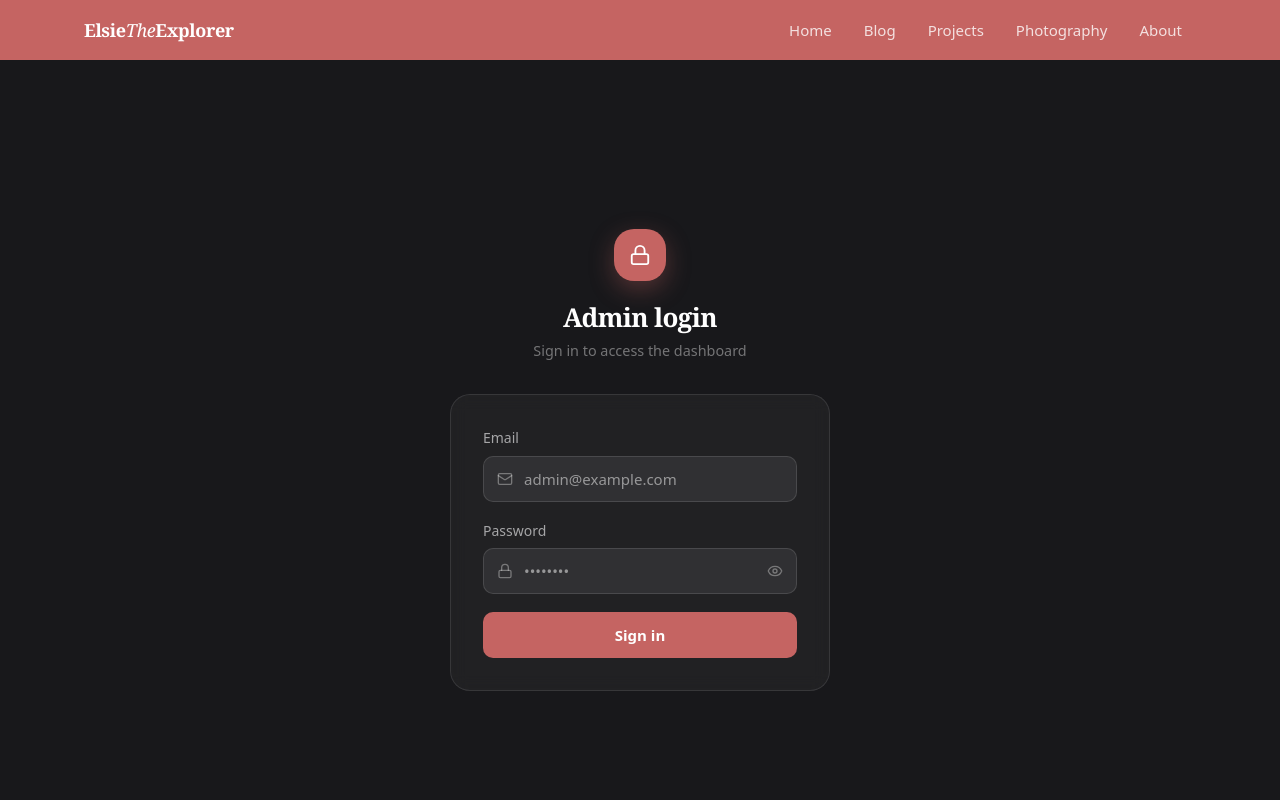
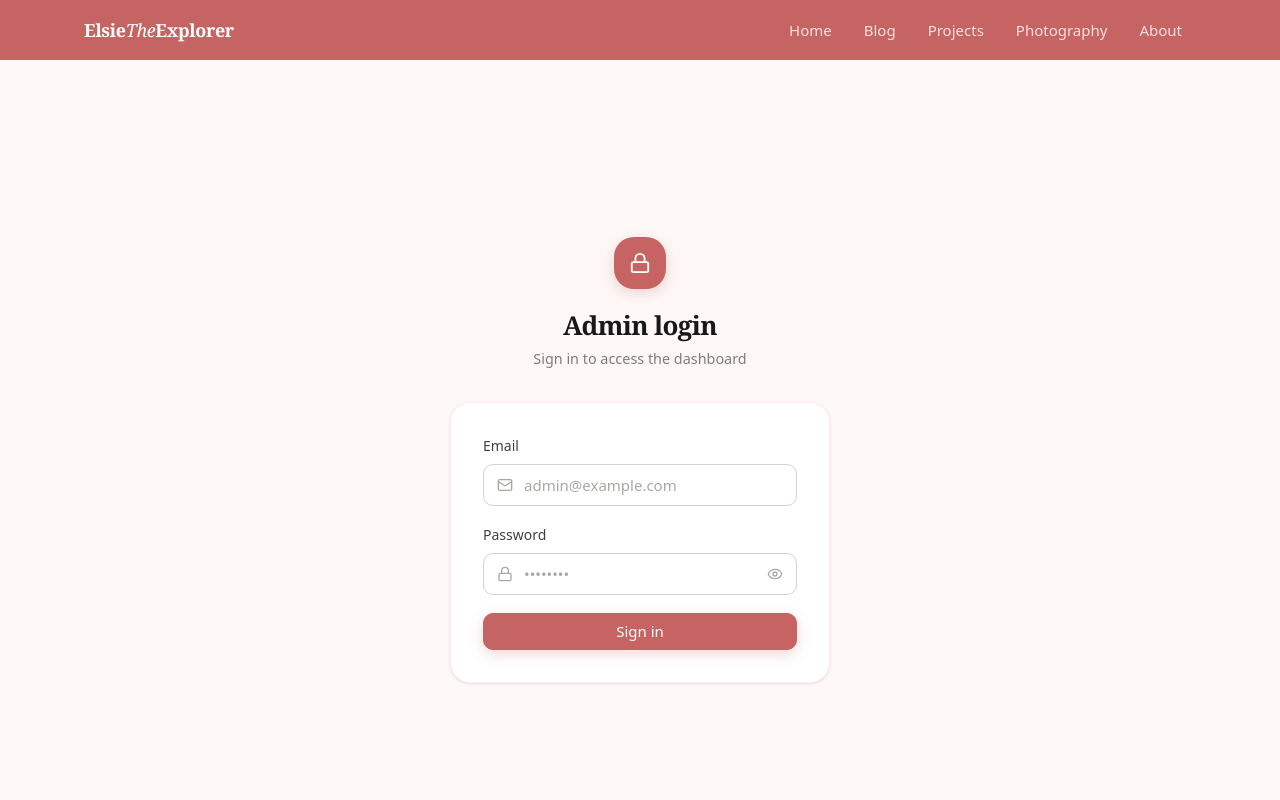
Before and after one commit to elsieok/elsietheexplorer, a Next.js app: page /admin/login in a window 1280 px wide. Shown: the top 800 px of the page. Built offline with nearby package versions, Linux system fonts and the light colour scheme.

Commit message:
chore: formatting

```diff
--- a/app/admin/login/page.js
+++ b/app/admin/login/page.js
@@ -39,7 +39,7 @@ export default function AdminLogin() {
     <div
       style={{
         minHeight: "100vh",
-        background: "var(--gray-900)",
+        background: "var(--bg-page)",
         display: "flex",
         alignItems: "center",
         justifyContent: "center",
@@ -61,7 +61,7 @@ export default function AdminLogin() {
               justifyContent: "center",
               marginInline: "auto",
               marginBottom: "1.25rem",
-              boxShadow: "0 8px 24px rgba(197,100,98,0.35)",
+              boxShadow: "var(--shadow-brand)",
             }}
           >
             <Lock size={22} color="white" strokeWidth={2} />
@@ -71,33 +71,27 @@ export default function AdminLogin() {
               fontFamily: "var(--font-serif)",
               fontWeight: 700,
               fontSize: "1.625rem",
-              color: "white",
+              color: "var(--gray-900)",
               letterSpacing: "-0.025em",
               marginBottom: "0.375rem",
             }}
           >
             Admin login
           </h1>
-          <p style={{ color: "rgba(255,255,255,0.4)", fontSize: "0.9rem", margin: 0 }}>
+          <p style={{ color: "var(--gray-500)", fontSize: "0.9rem", margin: 0 }}>
             Sign in to access the dashboard
           </p>
         </div>
 
         {/* Card */}
         <div
+          className="card"
           style={{
-            background: "rgba(255,255,255,0.04)",
-            border: "1px solid rgba(255,255,255,0.1)",
-            borderRadius: "var(--radius-xl)",
             padding: "2rem",
-            backdropFilter: "blur(8px)",
           }}
         >
           {error && (
-            <div
-              className="alert alert-danger"
-              style={{ marginBottom: "1.25rem", background: "rgba(239,68,68,0.1)", borderColor: "rgba(239,68,68,0.25)", color: "#fca5a5" }}
-            >
+            <div className="alert alert-danger" style={{ marginBottom: "1.25rem" }}>
               {error}
             </div>
           )}
@@ -106,10 +100,7 @@ export default function AdminLogin() {
 
             {/* Email */}
             <div>
-              <label
-                htmlFor="email"
-                style={{ display: "block", fontSize: "0.875rem", fontWeight: 500, color: "rgba(255,255,255,0.6)", marginBottom: "0.375rem" }}
-              >
+              <label htmlFor="email" className="form-label">
                 Email
               </label>
               <div style={{ position: "relative" }}>
@@ -120,7 +111,7 @@ export default function AdminLogin() {
                     left: "0.875rem",
                     top: "50%",
                     transform: "translateY(-50%)",
-                    color: "rgba(255,255,255,0.35)",
+                    color: "var(--gray-400)",
                     pointerEvents: "none",
                   }}
                 />
@@ -131,31 +122,15 @@ export default function AdminLogin() {
                   value={formData.email}
                   onChange={e => setFormData(p => ({ ...p, email: e.target.value }))}
                   placeholder="admin@example.com"
-                  style={{
-                    display: "block",
-                    width: "100%",
-                    padding: "0.625rem 0.875rem 0.625rem 2.5rem",
-                    background: "rgba(255,255,255,0.07)",
-                    border: "1px solid rgba(255,255,255,0.12)",
-                    borderRadius: "var(--radius-md)",
-                    color: "white",
-                    fontSize: "0.9375rem",
-                    fontFamily: "var(--font-sans)",
-                    outline: "none",
-                    transition: "border-color 150ms ease, box-shadow 150ms ease",
-                  }}
-                  onFocus={e => { e.target.style.borderColor = "var(--brand-400)"; e.target.style.boxShadow = "0 0 0 3px rgba(197,100,98,0.2)"; }}
-                  onBlur={e => { e.target.style.borderColor = "rgba(255,255,255,0.12)"; e.target.style.boxShadow = "none"; }}
+                  className="form-input"
+                  style={{ paddingLeft: "2.5rem" }}
                 />
               </div>
             </div>
 
             {/* Password */}
             <div>
-              <label
-                htmlFor="password"
-                style={{ display: "block", fontSize: "0.875rem", fontWeight: 500, color: "rgba(255,255,255,0.6)", marginBottom: "0.375rem" }}
-              >
+              <label htmlFor="password" className="form-label">
                 Password
               </label>
               <div style={{ position: "relative" }}>
@@ -166,7 +141,7 @@ export default function AdminLogin() {
                     left: "0.875rem",
                     top: "50%",
                     transform: "translateY(-50%)",
-                    color: "rgba(255,255,255,0.35)",
+                    color: "var(--gray-400)",
                     pointerEvents: "none",
                   }}
                 />
@@ -177,21 +152,8 @@ export default function AdminLogin() {
                   value={formData.password}
                   onChange={e => setFormData(p => ({ ...p, password: e.target.value }))}
                   placeholder="••••••••"
-                  style={{
-                    display: "block",
-                    width: "100%",
-                    padding: "0.625rem 2.5rem 0.625rem 2.5rem",
-                    background: "rgba(255,255,255,0.07)",
-                    border: "1px solid rgba(255,255,255,0.12)",
-                    borderRadius: "var(--radius-md)",
-                    color: "white",
-                    fontSize: "0.9375rem",
-                    fontFamily: "var(--font-sans)",
-                    outline: "none",
-                    transition: "border-color 150ms ease, box-shadow 150ms ease",
-                  }}
-                  onFocus={e => { e.target.style.borderColor = "var(--brand-400)"; e.target.style.boxShadow = "0 0 0 3px rgba(197,100,98,0.2)"; }}
-                  onBlur={e => { e.target.style.borderColor = "rgba(255,255,255,0.12)"; e.target.style.boxShadow = "none"; }}
+                  className="form-input"
+                  style={{ paddingLeft: "2.5rem", paddingRight: "2.5rem" }}
                 />
                 <button
                   type="button"
@@ -203,7 +165,7 @@ export default function AdminLogin() {
                     transform: "translateY(-50%)",
                     background: "none",
                     border: "none",
-                    color: "rgba(255,255,255,0.35)",
+                    color: "var(--gray-400)",
                     cursor: "pointer",
                     padding: 0,
                     display: "flex",
@@ -218,27 +180,12 @@ export default function AdminLogin() {
             <button
               type="submit"
               disabled={loading}
-              style={{
-                width: "100%",
-                padding: "0.6875rem",
-                background: loading ? "var(--brand-400)" : "var(--brand-500)",
-                color: "white",
-                border: "none",
-                borderRadius: "var(--radius-md)",
-                fontSize: "0.9375rem",
-                fontWeight: 600,
-                fontFamily: "var(--font-sans)",
-                cursor: loading ? "not-allowed" : "pointer",
-                transition: "background 150ms ease",
-                display: "flex",
-                alignItems: "center",
-                justifyContent: "center",
-                gap: "0.5rem",
-              }}
+              className="btn btn-primary"
+              style={{ width: "100%" }}
             >
               {loading ? (
                 <>
-                  <span style={{ width: 16, height: 16, border: "2px solid rgba(255,255,255,0.3)", borderTopColor: "white", borderRadius: "50%", animation: "spin 0.7s linear infinite", display: "inline-block" }} />
+                  <span style={{ width: 16, height: 16, border: "2px solid rgba(255,255,255,0.4)", borderTopColor: "white", borderRadius: "50%", animation: "spin 0.7s linear infinite", display: "inline-block" }} />
                   Signing in…
                 </>
               ) : "Sign in"}
--- a/app/admin/posts/page.js
+++ b/app/admin/posts/page.js
@@ -2,7 +2,7 @@
 import { useState, useEffect } from "react"
 import Link from "next/link"
 import AdminLayout from "@/app/components/admin/AdminLayout"
-import { Plus, Edit, Trash2, Eye } from 'lucide-react'
+import { FileText, Plus, Edit, Trash2, Eye } from 'lucide-react'
 import { format } from "date-fns"
 
 export default function AdminPosts() {
@@ -69,7 +69,16 @@ export default function AdminPosts() {
             </div>
           ) : posts.length === 0 ? (
             <div style={{ padding: "4rem 2rem", textAlign: "center" }}>
-              <p style={{ fontSize: "2rem", marginBottom: "0.75rem" }}>✍️</p>
+              <div
+                style={{
+                  display: "flex",
+                  justifyContent: "center",
+                  marginBottom: "0.625rem",
+                }}
+              >
+                <FileText size={28} />
+              </div>
+
               <p style={{ fontWeight: 600, color: "var(--gray-700)", marginBottom: "0.375rem" }}>No posts yet</p>
               <p style={{ color: "var(--gray-400)", fontSize: "0.9rem", marginBottom: "1.5rem" }}>Create your first post to get started.</p>
               <Link href="/admin/posts/create" className="btn btn-primary btn-sm">
--- a/app/blog/[slug]/page.js
+++ b/app/blog/[slug]/page.js
@@ -9,6 +9,7 @@ import SharePost from "@/app/components/SharePost";
 import CommentSection from "@/app/components/CommentSection";
 import Link from "next/link";
 import { ArrowLeft, Clock, Eye } from "lucide-react";
+import { FaQ, FaQuestion } from "react-icons/fa6";
 
 function estimateReadTime(content) {
   if (!content) return 1;
@@ -67,7 +68,21 @@ export default function BlogPost({ params }) {
   if (!post) {
     return (
       <div style={{ maxWidth: "44rem", marginInline: "auto", padding: "4rem 1.25rem", textAlign: "center" }}>
-        <p style={{ fontSize: "4rem", marginBottom: "1rem" }}>📄</p>
+        <div
+          style={{
+            width: 52,
+            height: 52,
+            borderRadius: '50%',
+            background: 'var(--brand-50)',
+            display: 'flex',
+            alignItems: 'center',
+            justifyContent: 'center',
+            marginInline: 'auto',
+            marginBottom: '1rem',
+          }}
+        >
+          <FaQuestion size={22} style={{ color: 'var(--brand-300)' }} strokeWidth={1.5} />
+        </div>
         <h1 style={{ fontFamily: "var(--font-serif)", fontSize: "1.75rem", color: "var(--gray-900)", marginBottom: "0.75rem" }}>
           Post not found
         </h1>
--- a/app/blog/page.js
+++ b/app/blog/page.js
@@ -2,6 +2,7 @@
 import { useState, useEffect } from "react";
 import BlogCard from "../components/BlogCard";
 import { Filter, X } from "lucide-react";
+import { FaFilterCircleXmark } from "react-icons/fa6";
 
 export default function BlogPage() {
   const [posts, setPosts] = useState([]);
@@ -206,7 +207,21 @@ export default function BlogPage() {
                 borderRadius: "var(--radius-xl)",
               }}
             >
-              <p style={{ fontSize: "2rem", marginBottom: "0.75rem" }}>📭</p>
+              <div
+                style={{
+                  width: 52,
+                  height: 52,
+                  borderRadius: '50%',
+                  background: 'var(--brand-50)',
+                  display: 'flex',
+                  alignItems: 'center',
+                  justifyContent: 'center',
+                  marginInline: 'auto',
+                  marginBottom: '1rem',
+                }}
+              >
+                <FaFilterCircleXmark size={22} style={{ color: 'var(--brand-300)' }} strokeWidth={1.5} />
+              </div>
               <p style={{ fontWeight: 600, color: "var(--gray-800)", marginBottom: "0.375rem" }}>No posts found</p>
               <p style={{ color: "var(--gray-500)", fontSize: "0.9rem", margin: 0 }}>Try a different tag filter.</p>
             </div>
```
Also changed, not shown: app/admin/comments/page.js (+17 -2 lines), app/projects/page.js (+16 -1 lines).
